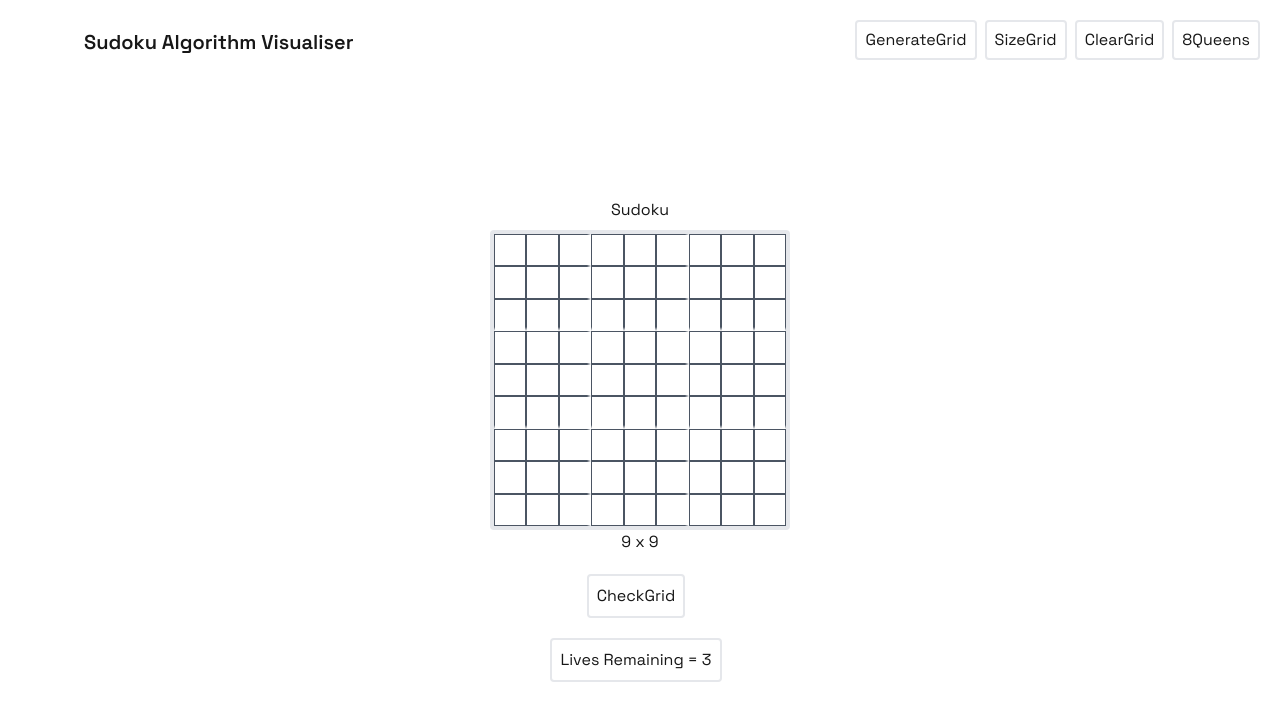
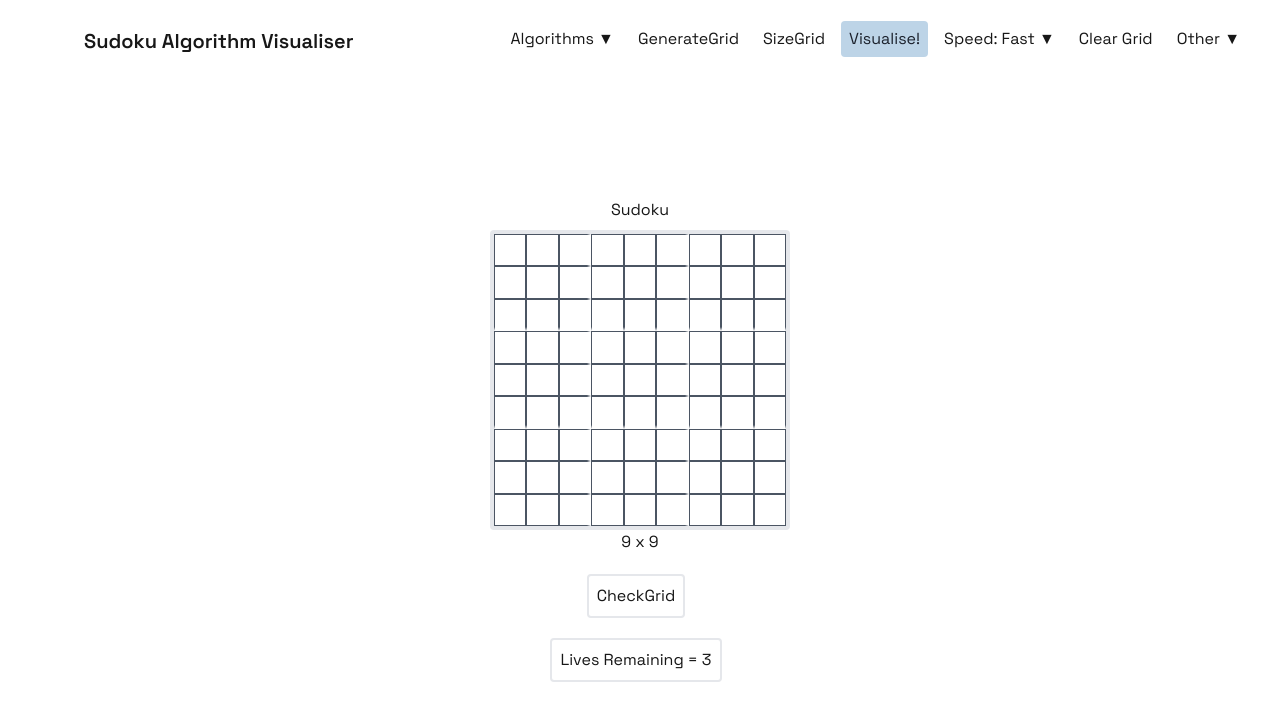
Before and after one commit to EthanEES/Sudoku-Algorithm-Visualiser, a Next.js app in the folder product/sudoku-algorithm-visualiser/: page / in a window 1280 px wide. Shown: the top 720 px of the page. Built offline with nearby package versions, Linux system fonts and the light colour scheme; a web font is replaced by a local one.

Commit message:
feat: Refactored and added buttons

```diff
--- a/product/sudoku-algorithm-visualiser/src/app/page.js
+++ b/product/sudoku-algorithm-visualiser/src/app/page.js
@@ -15,6 +15,11 @@ export default function Page() {
 
     const [unknownValues, setunknownValues] = useState([])
     const [numofunknownValues, setnumofunknownValues] = useState(0)
+
+    const [isAlgorithmsOpen, setIsAlgorithmsOpen] = useState(false);
+    const [isOtherOpen, setIsOtherOpen] = useState(false);
+    const [isSpeedOpen, setIsSpeedOpen] = useState(false);
+
 
 
     function sleep(time) { // Function to delay the program
@@ -357,7 +362,7 @@ export default function Page() {
 
 
 
-            <header className="flex items-center w-full bg-white dark:bg-[#1b212c] justify-between py-5 px-5 rounded-b-2xl ">
+            <nav className="flex items-center w-full bg-white dark:bg-[#1b212c] justify-between py-5 px-5 rounded-b-2xl ">
                 <a className="break-words">
                     <div className="flex items-center justify-between">
                         <div className="max-w-16 ">
@@ -368,14 +373,60 @@ export default function Page() {
                 </a>
                 <div className="flex items-center space-x-4 leading-5 sm:space-x-6">
                     <div className="flex pl-10">
-                        <button onClick={generateGrid} className="border-2 rounded p-2 mr-2 hover:bg-[#313c50]">GenerateGrid</button>
-                        <button onClick={sizeGrid} className="border-2 rounded p-2 mr-2 hover:bg-[#313c50]">SizeGrid</button>
-                        <button onClick={clearGrid} className="border-2 rounded p-2 mr-2 hover:bg-[#313c50]">ClearGrid</button>
-                        <button onClick={() => window.location.href = '/8Queens'} className="border-2 rounded p-2 hover:bg-[#313c50]">8Queens</button>
+                        <div id="AlgosDropdown" className="relative rounded p-2 mr-2 hover:bg-[#313c50]">
+                            <button onClick={() => setIsAlgorithmsOpen(!isAlgorithmsOpen)} className="" aria-expanded={isAlgorithmsOpen}>
+                                Algorithms ▼
+                            </button>
+                            {isAlgorithmsOpen && (
+                                <ul className="absolute mt-2 bg-white dark:bg-gray-800 border rounded">
+                                    {["Backtracking", "Breadth-first Search", "Depth-first Search"].map((algo, index) => (
+                                        <button key={index} onClick={() => window.location.href = "/"+ algo} className="w-full px-4 py-2 hover:bg-gray-200 dark:hover:bg-gray-700 text-nowrap">
+                                            <a>{algo}</a>
+                                        </button>
+                                    ))}
+                                </ul>
+                            )}
+
+                        </div>
+                        <button onClick={generateGrid} className=" rounded p-2 mr-2 hover:bg-[#313c50]">GenerateGrid</button>
+                        <button onClick={sizeGrid} className=" rounded p-2 mr-2 hover:bg-[#313c50]">SizeGrid</button>
+                        <button onClick={() => solveSudoku()} className=" rounded p-2 mr-2 bg-[#BDD4E7] text-[#1b212c]">Visualise!</button>
+                        <div id="SpeedDropdown" className="relative rounded p-2 mr-2 hover:bg-[#313c50]">
+                            <button onClick={() => setIsSpeedOpen(!isSpeedOpen)} className="">
+                                Speed: Fast ▼
+                            </button>
+                            {isSpeedOpen && (
+                                <ul className="absolute mt-2 dark:bg-gray-800 border rounded">
+                                    {["Slow", "Medium", "Fast", "Fastest"].map((speed, index) => (
+                                        <button key={index} className="w-full px-4 py-2 hover:bg-gray-200 dark:hover:bg-gray-700">
+                                            <a>{speed}</a>
+                                        </button>
+                                    ))}
+                                </ul>
+                            )}
+
+                        </div>
+                        <button onClick={clearGrid} className=" rounded p-2 mr-2 hover:bg-[#313c50]">Clear Grid</button>
+                        <div id="OtherDropdown" className="relative rounded p-2 mr-3 hover:bg-[#313c50]">
+                            <button onClick={() => setIsOtherOpen(!isOtherOpen)} className="" aria-expanded={isOtherOpen}>
+                                Other ▼
+                            </button>
+                            {isOtherOpen && (
+                                <ul className="absolute mt-2  bg-white dark:bg-gray-800 border rounded">
+                                    {["8Queens"].map((other, index) => (
+                                        <button key={index} onClick={() => window.location.href = "/"+ other} className="w-full px-4 py-2 hover:bg-gray-200 dark:hover:bg-gray-700">
+                                            <a>{other}</a>
+                                        </button>
+                                    ))}
+                                </ul>
+                            )}
+
+                        </div>
+
 
                     </div>
                     </div>
-            </header>
+            </nav>
             <div id="GridDiv" className=" scale-115 flex flex-col fixed justify-center items-center w-[30%] h-full ml-[35vw] mt-10 ">
             <div className="font-5xl mb-2">Sudoku</div>
                 <SudokuGrid rows={gridSize} cols={gridSize}/>
@@ -383,7 +434,7 @@ export default function Page() {
                 {gridSize} x {gridSize}
 
                 <button onClick={() => checkGrid(gridSolution)} className="border-2 rounded p-2 mt-5 mr-2 hover:bg-[#313c50]">CheckGrid</button>
-                <button onClick={() => solveSudoku()} className="inline border-2 rounded p-2 mt-5 mr-2">Lives Remaining = {lives}</button>
+                <a className="inline border-2 rounded p-2 mt-5 mr-2">Lives Remaining = {lives}</a>
 
             </div>
 
```
